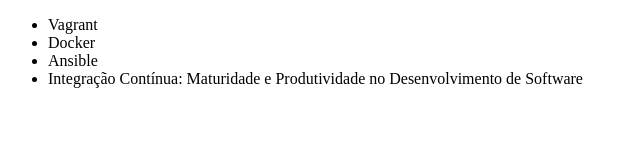
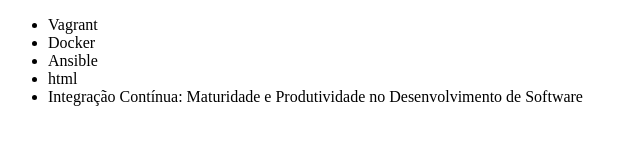
Before and after one commit to Igor-Ruan-lab/primeira-vez, a plain HTML site: page index.html in a window 1280 px wide. Shown: the whole page, without its empty margins (0-640 px from the left). Drawn offline with Linux system fonts and the light colour scheme.

Commit message:
Adicionado curso html

```diff
--- a/index.html
+++ b/index.html
@@ -9,6 +9,7 @@
         <li>Vagrant</li>
         <li>Docker</li>
         <li>Ansible</li>
+        <li>html</li>
         <li>Integração Contínua: Maturidade e Produtividade no Desenvolvimento de Software</li>
     </ul>
 </body>
```
